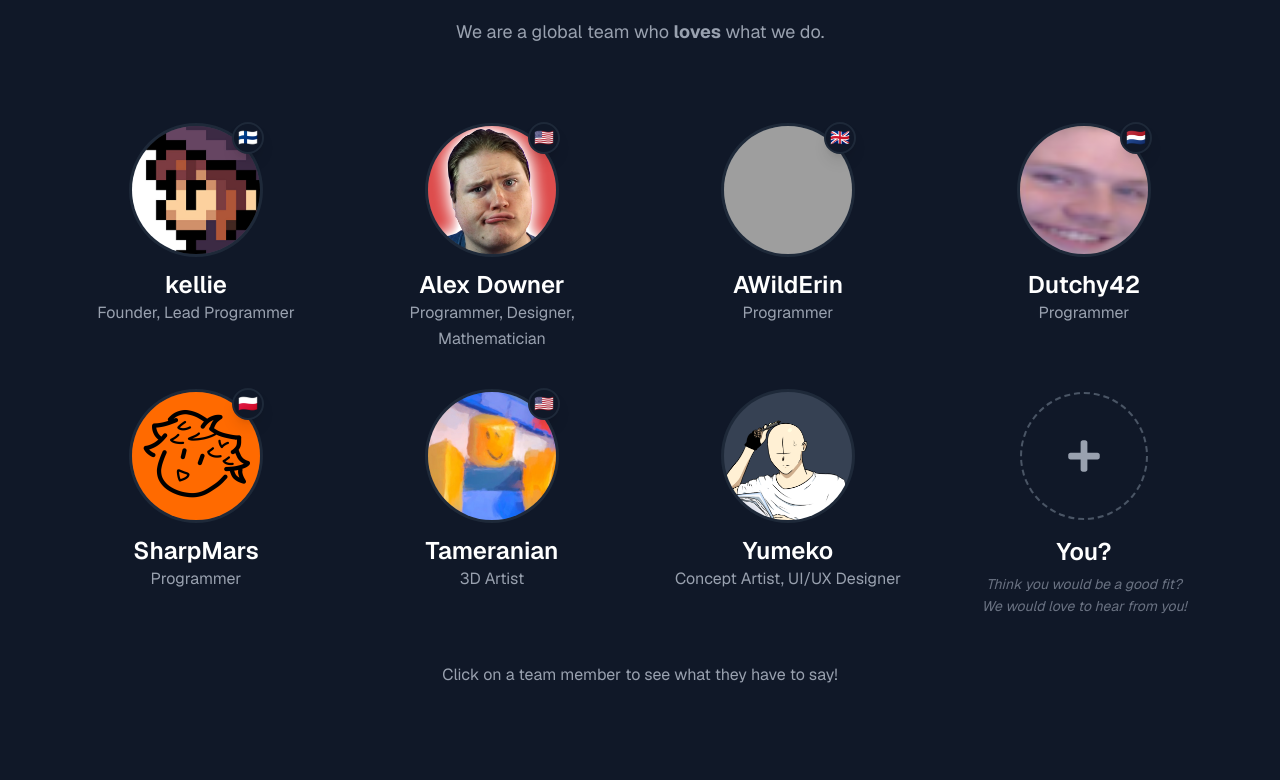
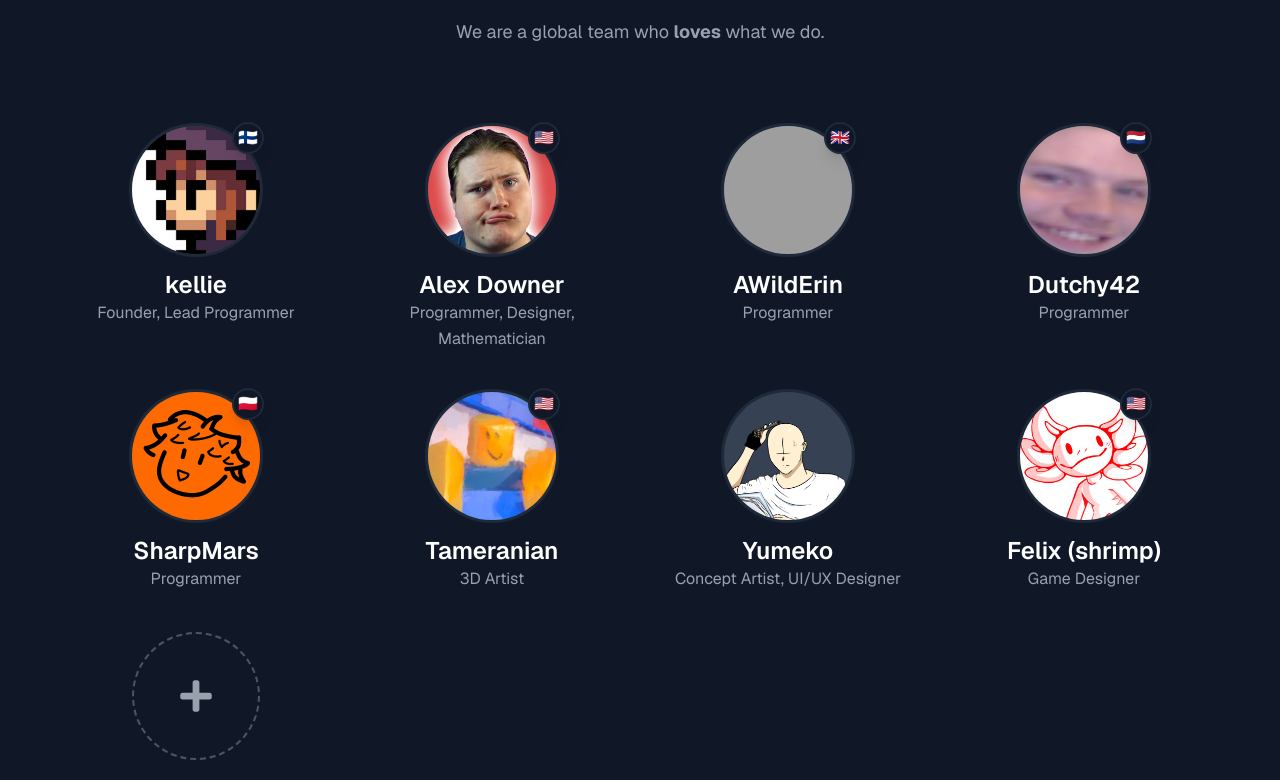
Before and after one commit to WackyWizards/Website, a Next.js app: page / in a window 1280 px wide. Shown: the part 1806-2586 px from the top of the page. Built offline with nearby package versions, Linux system fonts and the light colour scheme; grey boxes are pictures that could not be loaded.

Commit message:
Add Felix to team

```diff
--- a/src/app/components/team.tsx
+++ b/src/app/components/team.tsx
@@ -185,6 +185,39 @@ const teamMembers: TeamMember[] = [
       { message: 'One more click!', weight: 1 },
     ],
   },
+  {
+    name: 'Felix (shrimp)',
+    role: 'Game Designer',
+    avatar: '/felix.png',
+    country: 'US',
+    socialLinks: [],
+    messages: [
+      {
+        message: 'viruses are using your body for bitcoin mining',
+        weight: 1,
+      },
+      {
+        message: 'STUPID, STUPID, STUPID!',
+        weight: 1,
+      },
+      {
+        message: "can't i'm 11",
+        weight: 1,
+      },
+      {
+        message: 'ZTOP IT YOU ZEEBLOiNG',
+        weight: 1,
+      },
+      {
+        message: 'im an awkward guy',
+        weight: 1,
+      },
+      {
+        message: 'whatever. Go my minigames',
+        weight: 1,
+      },
+    ],
+  },
 ];
 
 type BubbleMessage = {
```
Also changed, not shown: public/felix.png (added).
